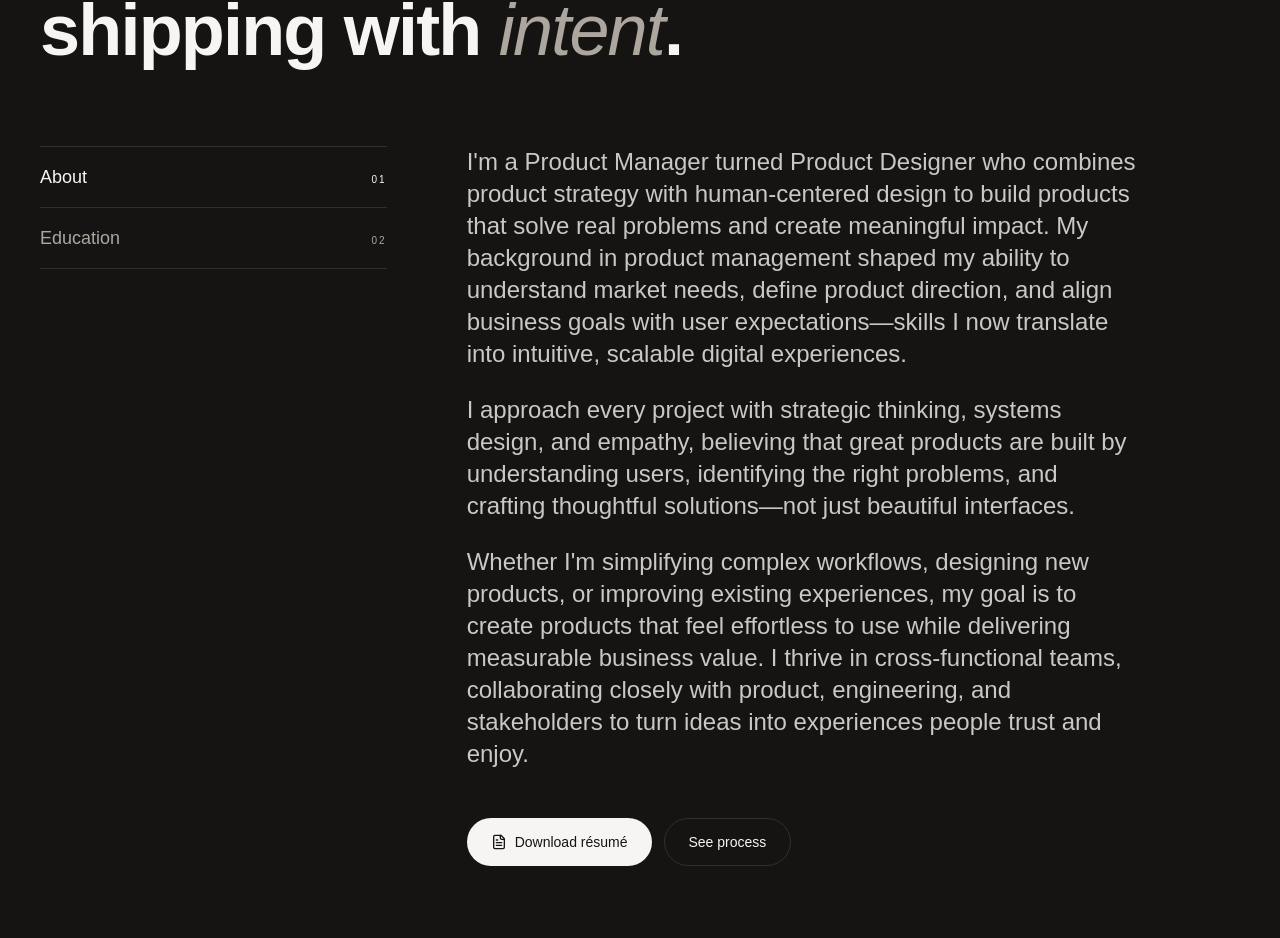
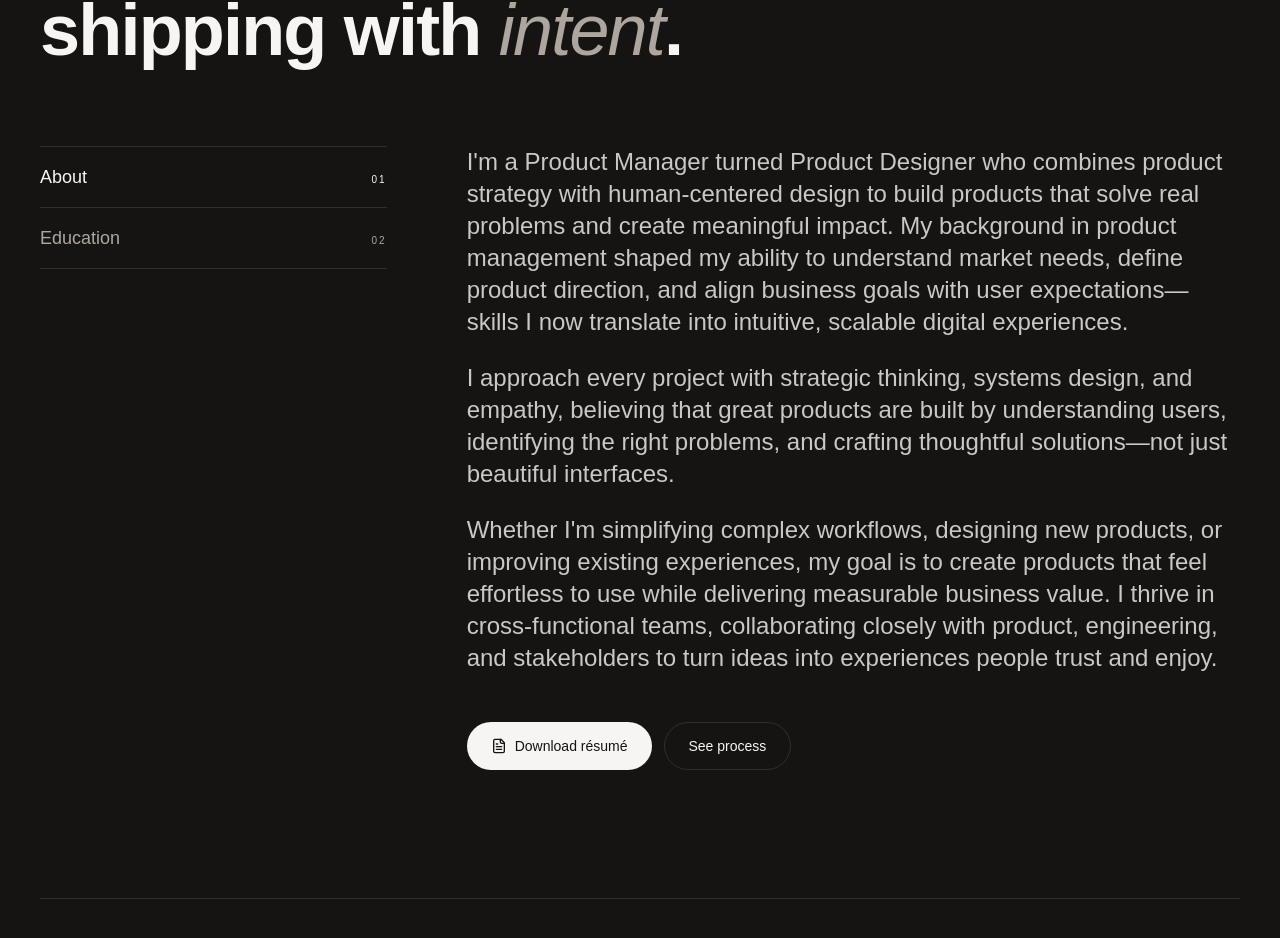
Before and after one commit to BOW-thepm/bolatito-oyeyemi-winjobi, a React (Vite) app: page / in a window 1280 px wide. Shown: the part 1102-2040 px from the top of the page. Built offline with nearby package versions, Linux system fonts and the light colour scheme; a web font is replaced by a local one.

Commit message:
Changes
Co-authored-by: BOW-thepm <174844559+BOW-thepm@users.noreply.github.com>

```diff
--- a/src/components/AboutSection.tsx
+++ b/src/components/AboutSection.tsx
@@ -86,7 +86,7 @@ const AboutSection = () => {
                 {tabContent[activeTab].content.split('\n\n').map((paragraph, i) => (
                   <p
                     key={i}
-                    className="text-xl md:text-2xl leading-relaxed text-foreground/80 max-w-2xl font-light"
+                    className="text-xl md:text-2xl leading-relaxed text-foreground/80 font-light"
                   >
                     {paragraph}
                   </p>
```
